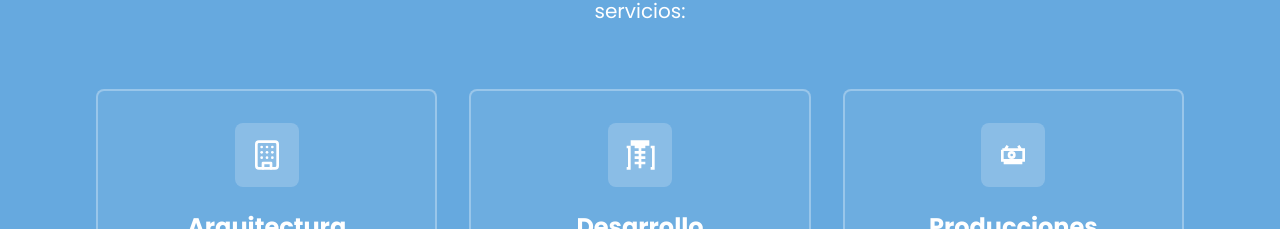
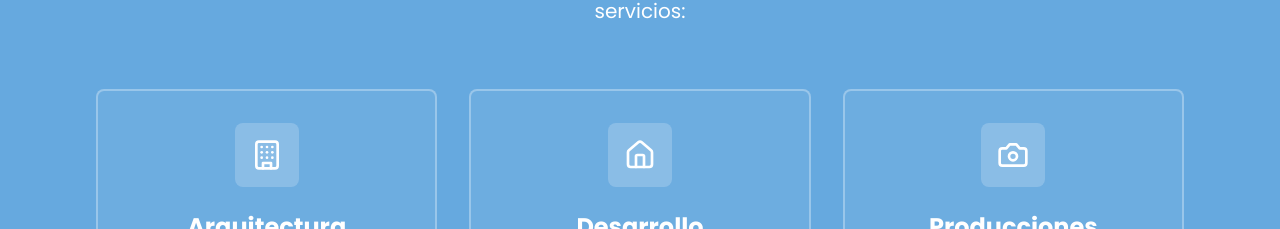
Before and after one commit to chapsMX/c13studio_2026, a Next.js app: page / in a window 1280 px wide. Shown: the part 1332-1561 px from the top of the page. Built offline with nearby package versions, Linux system fonts and the light colour scheme.

Commit message:
feat: add house and camera icons to service cards

```diff
--- a/components/Nosotros.tsx
+++ b/components/Nosotros.tsx
@@ -44,9 +44,7 @@ export default function Nosotros() {
           {/* Desarrollo Inmobiliario */}
           <div className="group p-8 rounded-lg text-center border-2 border-white/30 hover:border-white hover:shadow-lg transition duration-300 bg-white/5">
             <div className="w-16 h-16 bg-white/20 rounded-lg mb-6 flex items-center justify-center mx-auto group-hover:scale-110 transition duration-300">
-              <svg className="w-8 h-8 text-white" fill="none" stroke="currentColor" strokeWidth="2" viewBox="0 0 24 24">
-                <path d="M12 2v20M8 6h8M8 10h8M8 14h8M8 18h8M2 6h2v16H2M20 6h2v16h-2M6 2h12v2H6z"/>
-              </svg>
+              <svg xmlns="http://www.w3.org/2000/svg" width="24" height="24" viewBox="0 0 24 24" fill="none" stroke="currentColor" strokeWidth="2" strokeLinecap="round" strokeLinejoin="round" className="w-8 h-8 text-white"><path d="M15 21v-8a1 1 0 0 0-1-1h-4a1 1 0 0 0-1 1v8"></path><path d="M3 10a2 2 0 0 1 .709-1.528l7-5.999a2 2 0 0 1 2.582 0l7 5.999A2 2 0 0 1 21 10v9a2 2 0 0 1-2 2H5a2 2 0 0 1-2-2z"></path></svg>
             </div>
             <h3 className="text-2xl font-bold text-white mb-4">Desarrollo Inmobiliario</h3>
             <p className="text-white/80 leading-relaxed">
@@ -58,9 +56,7 @@ export default function Nosotros() {
           {/* Producciones Audiovisuales */}
           <div className="group p-8 rounded-lg text-center border-2 border-white/30 hover:border-white hover:shadow-lg transition duration-300 bg-white/5">
             <div className="w-16 h-16 bg-white/20 rounded-lg mb-6 flex items-center justify-center mx-auto group-hover:scale-110 transition duration-300">
-              <svg className="w-8 h-8 text-white" fill="none" stroke="currentColor" strokeWidth="2" viewBox="0 0 24 24">
-                <path d="M4 8v8h16V8H4M8 5l-2 3h12l-2-3M6 16v2h12v-2M9 12a2 2 0 1 0 4 0 2 2 0 0 0-4 0z"/>
-              </svg>
+              <svg xmlns="http://www.w3.org/2000/svg" width="24" height="24" viewBox="0 0 24 24" fill="none" stroke="currentColor" strokeWidth="2" strokeLinecap="round" strokeLinejoin="round" className="w-8 h-8 text-white"><path d="M14.5 4h-5L7 7H4a2 2 0 0 0-2 2v9a2 2 0 0 0 2 2h16a2 2 0 0 0 2-2V9a2 2 0 0 0-2-2h-3l-2.5-3z"></path><circle cx="12" cy="13" r="3"></circle></svg>
             </div>
             <h3 className="text-2xl font-bold text-white mb-4">Producciones Audiovisuales</h3>
             <p className="text-white/80 leading-relaxed">
```
